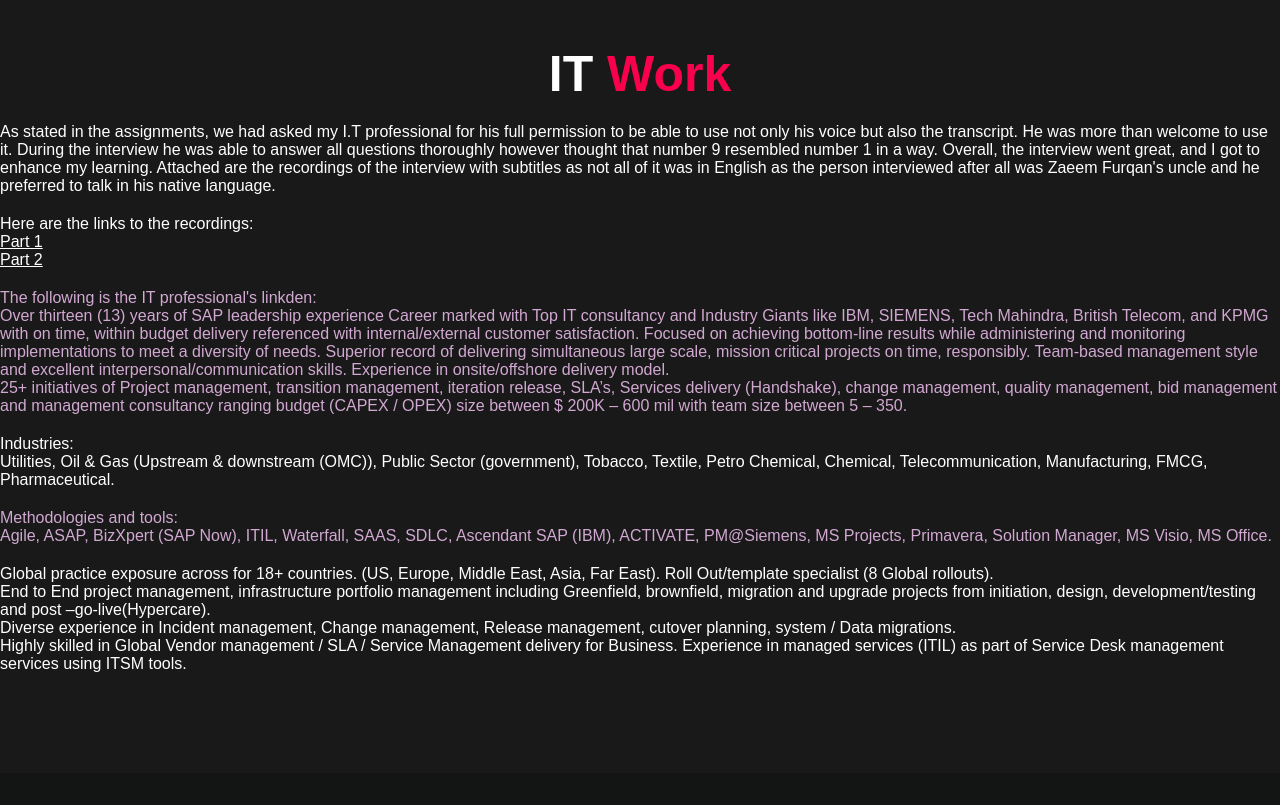
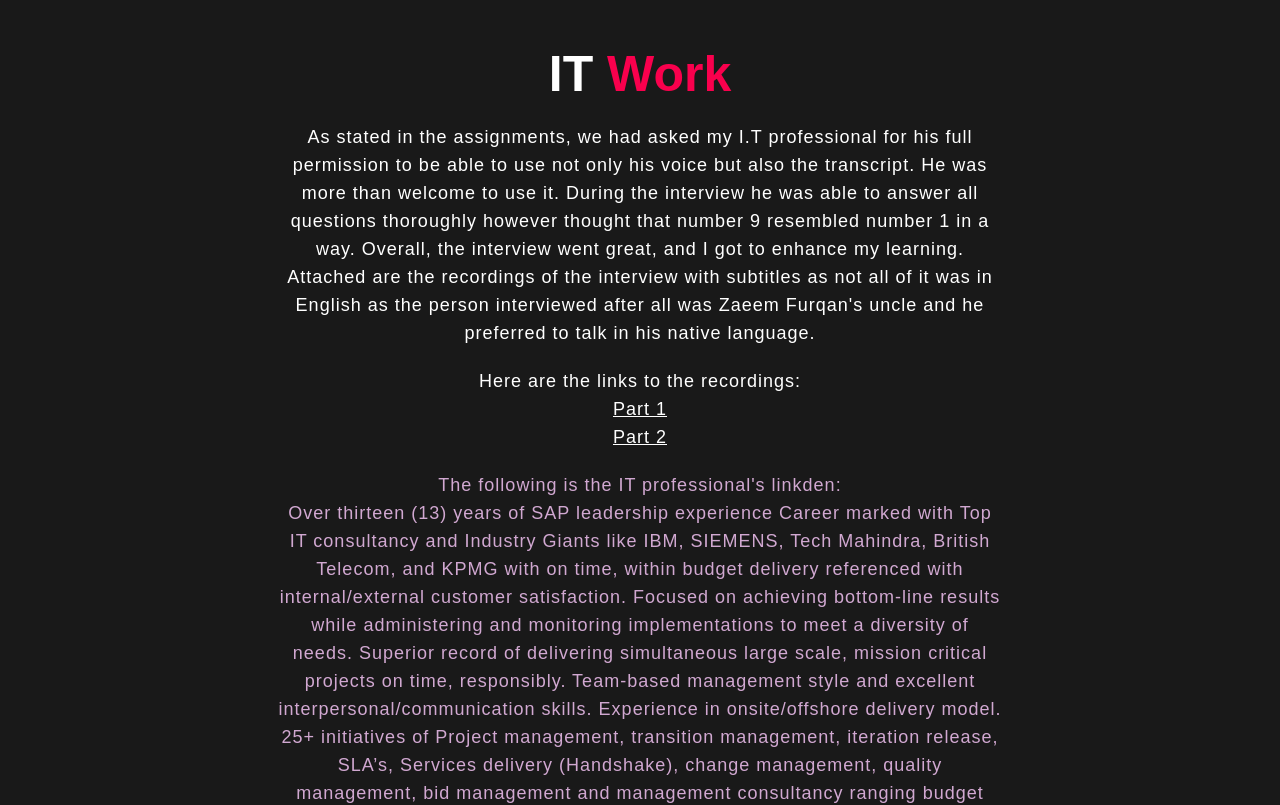
Before and after one commit to a-car03/Assignment-2, a plain HTML site: page index.html in a window 1280 px wide. Shown: the part 8220-9025 px from the top of the page. Drawn offline with Linux system fonts and the light colour scheme.

Commit message:
Update style.css

```diff
--- a/style.css
+++ b/style.css
@@ -292,6 +292,25 @@
   background-color: #191919;
 }
 
+.work_content {
+  width: 1130px;
+  max-width: 95%;
+  margin: 0 auto;
+  display: flex;
+  align-items: center;
+  justify-content: space-around;
+}
+
+.work_text p {
+  color: #FFFFFF;
+  letter-spacing: 1px;
+  line-height: 28px;
+  font-size: 18px;
+  text-align: center;
+  padding-left: 18%;
+  padding-right: 18%;
+}
+
 .it_work h1 {
   color: white;
   font-size: 50px;
@@ -300,9 +319,10 @@
   text-align: center;
 }
 
-
-
-
+.work_text a:hover {
+  color: #F9004D;
+  transition: .4s;
+}
 
 .it_tech {
   width: 100%;
```
